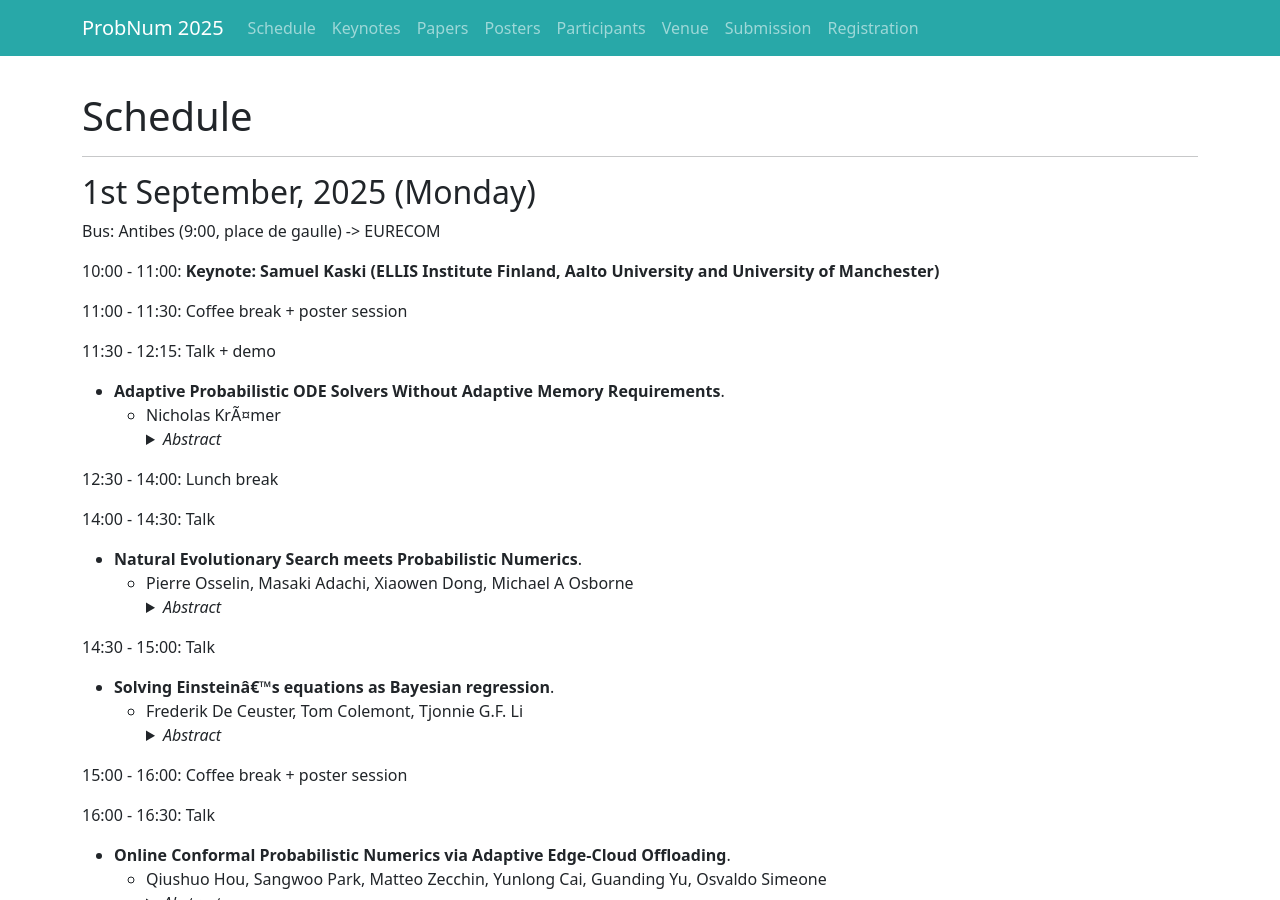
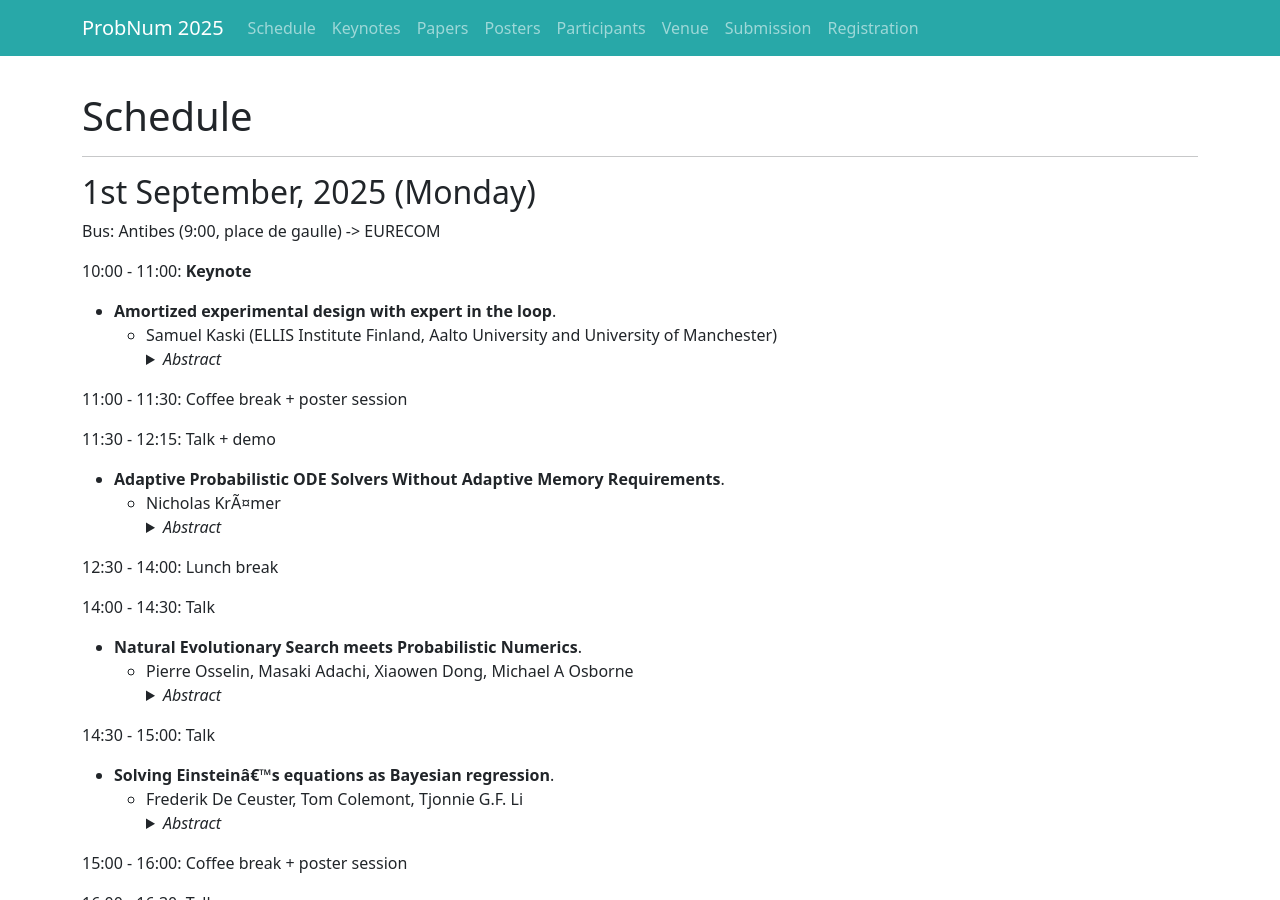
Before and after one commit to probnum2026/probnum2026.github.io, a Jekyll site: the page built from schedule.md, in a window 1280 px wide and 900 px high, scrolled down 332 px. Built offline with Jekyll 4.4.1, drawn with Linux system fonts in a browser that asks for light colours; nearby versions of some CDN libraries; part of the change alters nothing that is shown.

Commit message:
Update schedule.md

```diff
--- a/schedule.md
+++ b/schedule.md
@@ -11,7 +11,13 @@ header_image: juan3.jpg
 ## 1st September, 2025 (Monday)
 Bus: Antibes (9:00, place de gaulle) -> EURECOM
 
-10:00 - 11:00: **Keynote: Samuel Kaski (ELLIS Institute Finland, Aalto University and University of Manchester)**
+10:00 - 11:00: **Keynote**
+- **Amortized experimental design with expert in the loop**.
+   - Samuel Kaski (ELLIS Institute Finland, Aalto University and University of Manchester)
+     <details>
+     <summary><em>Abstract</em></summary>
+     <p> I will discuss our recent machine learning contributions to the core engine of science, and research and development work in general, the design-build-test-learn loop. (Bayesian) automatic experimental design has been proposed for choosing the next measurement actions, but widespread use has been hampered by the required amount of computation. Expertise of domain experts is necessary, especially when data has high cost, and can be included as prior knowledge or as actively elicited preferences on the goals and what is important. As any data, data from experts is noisy but the "noise" is typically very different from other domains of multi-domain data, requiring user modelling. Amortization with neural approximations makes these computationally costly operations feasible.
+     </p>  </details>
 
 11:00 - 11:30: Coffee break + poster session
 
```
